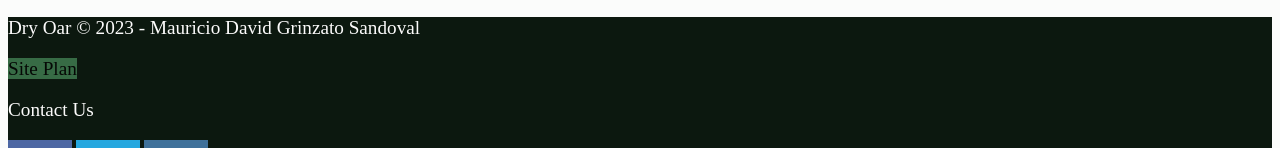
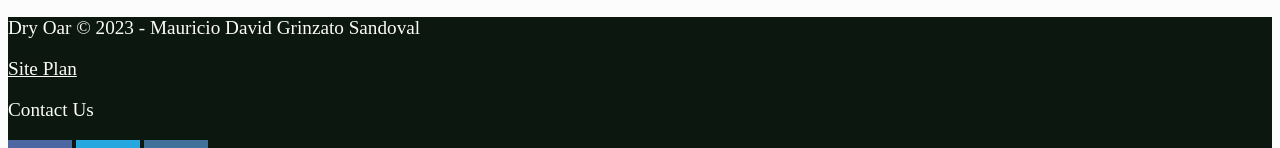
Before and after one commit to Grinzatom/wd130, a plain HTML site: page wwr/index.html in a window 1280 px wide. In both pictures the pointer is over the link 42 px from the left and 4263 px from the top of the page. Shown: the part 4195-4343 px from the top of the page. Drawn offline with Linux system fonts and the light colour scheme.

Commit message:
footer link hover changed

```diff
--- a/wwr/styles/style.css
+++ b/wwr/styles/style.css
@@ -77,10 +77,6 @@ footer a{
     color:#fcfbfb
 }
 
-footer a:hover{
-    background-color:#376b45;
-    color: #050705;
-}
 .icon {
     width: 80px;
 }
@@ -89,7 +85,7 @@ footer p{
     font-size: 1.2em;
 }
 footer p a:hover {
-    text-decoration: none;
+    text-decoration: underline;
 }
 footer p a{
     text-decoration: none;
```
